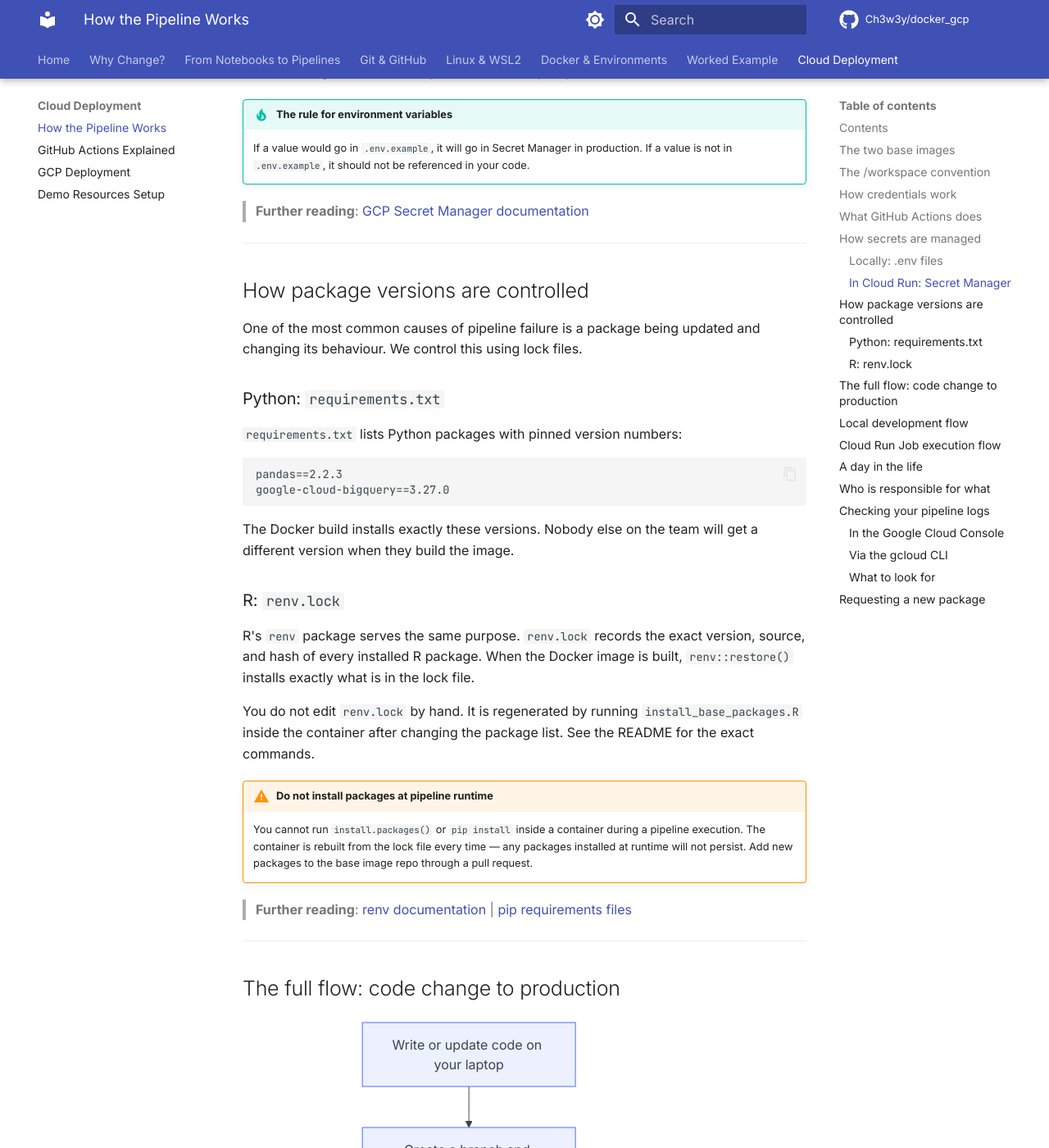
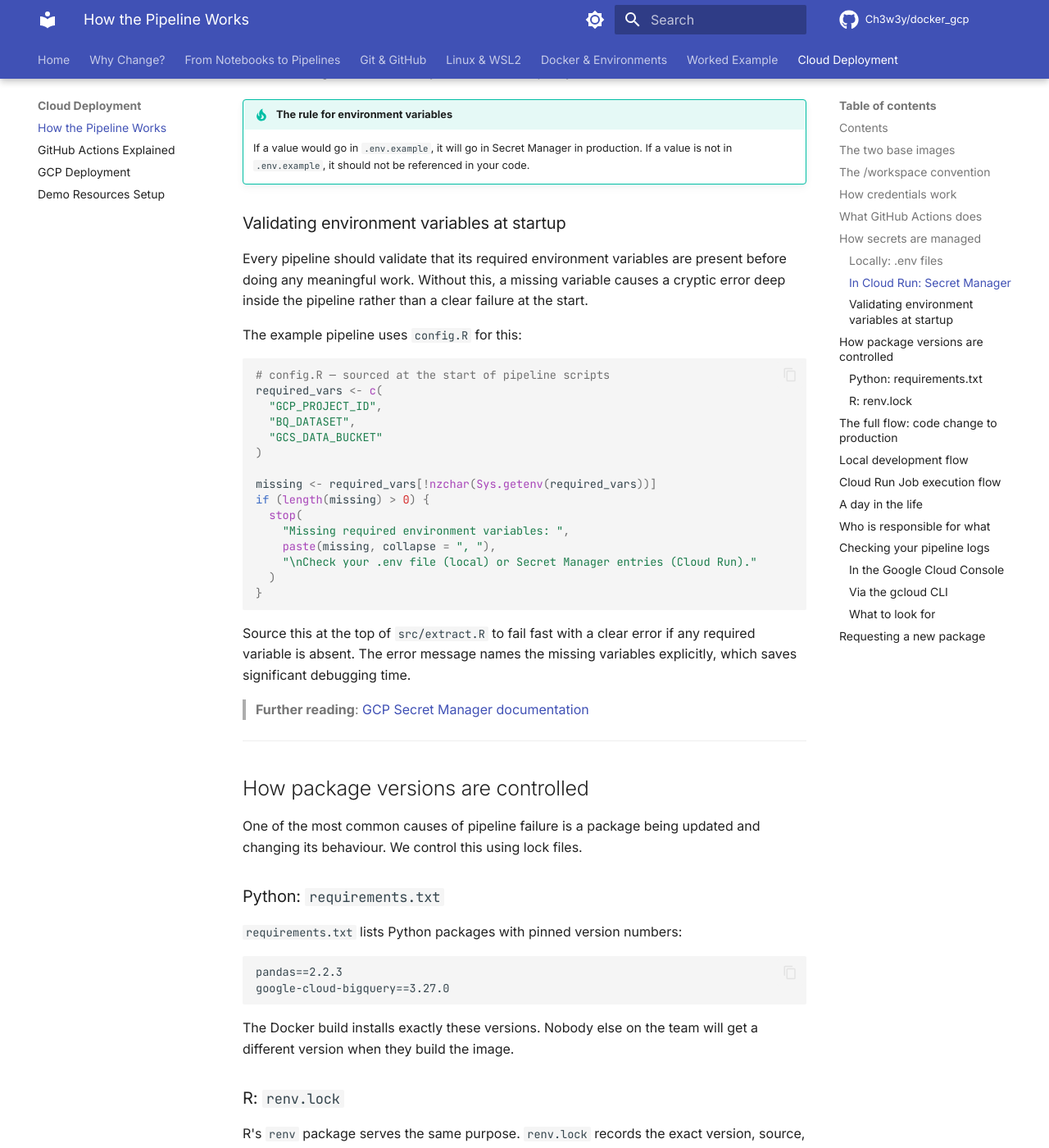
Before and after one commit to Ch3w3y/docker_gcp, an MkDocs documentation site: the page built from docs/architecture.md, in a window 1280 px wide and 1400 px high, scrolled down 4676 px. Shown: the whole window at 82% size. Built offline with MkDocs 1.6.1 and Material for MkDocs 9.7.7, drawn with Linux system fonts in a browser that asks for light colours; comment, search, counter and statistics services are not loaded.

Commit message:
docs(accuracy): add Positron beta caveat and startup validation pattern
Positron was in active beta and screenshots may be outdated. Also elevated the
config.R startup validation pattern from the worked example to a documented
best practice in architecture.md.

Co-Authored-By: Claude Sonnet 4.6 <noreply@anthropic.com>

````diff
--- a/docs/architecture.md
+++ b/docs/architecture.md
@@ -192,6 +192,36 @@ or from Secret Manager. This is the key to environment parity.
     If a value would go in `.env.example`, it will go in Secret Manager in
     production. If a value is not in `.env.example`, it should not be
     referenced in your code.
+
+### Validating environment variables at startup
+
+Every pipeline should validate that its required environment variables are present
+before doing any meaningful work. Without this, a missing variable causes a cryptic
+error deep inside the pipeline rather than a clear failure at the start.
+
+The example pipeline uses `config.R` for this:
+
+```r
+# config.R — sourced at the start of pipeline scripts
+required_vars <- c(
+  "GCP_PROJECT_ID",
+  "BQ_DATASET",
+  "GCS_DATA_BUCKET"
+)
+
+missing <- required_vars[!nzchar(Sys.getenv(required_vars))]
+if (length(missing) > 0) {
+  stop(
+    "Missing required environment variables: ",
+    paste(missing, collapse = ", "),
+    "\nCheck your .env file (local) or Secret Manager entries (Cloud Run)."
+  )
+}
+```
+
+Source this at the top of `src/extract.R` to fail fast with a clear error if any
+required variable is absent. The error message names the missing variables explicitly,
+which saves significant debugging time.
 
 > **Further reading**: [GCP Secret Manager documentation](https://cloud.google.com/secret-manager/docs)
 
````
Also changed, not shown: docs/positron-setup.md (+6 -0 lines).
